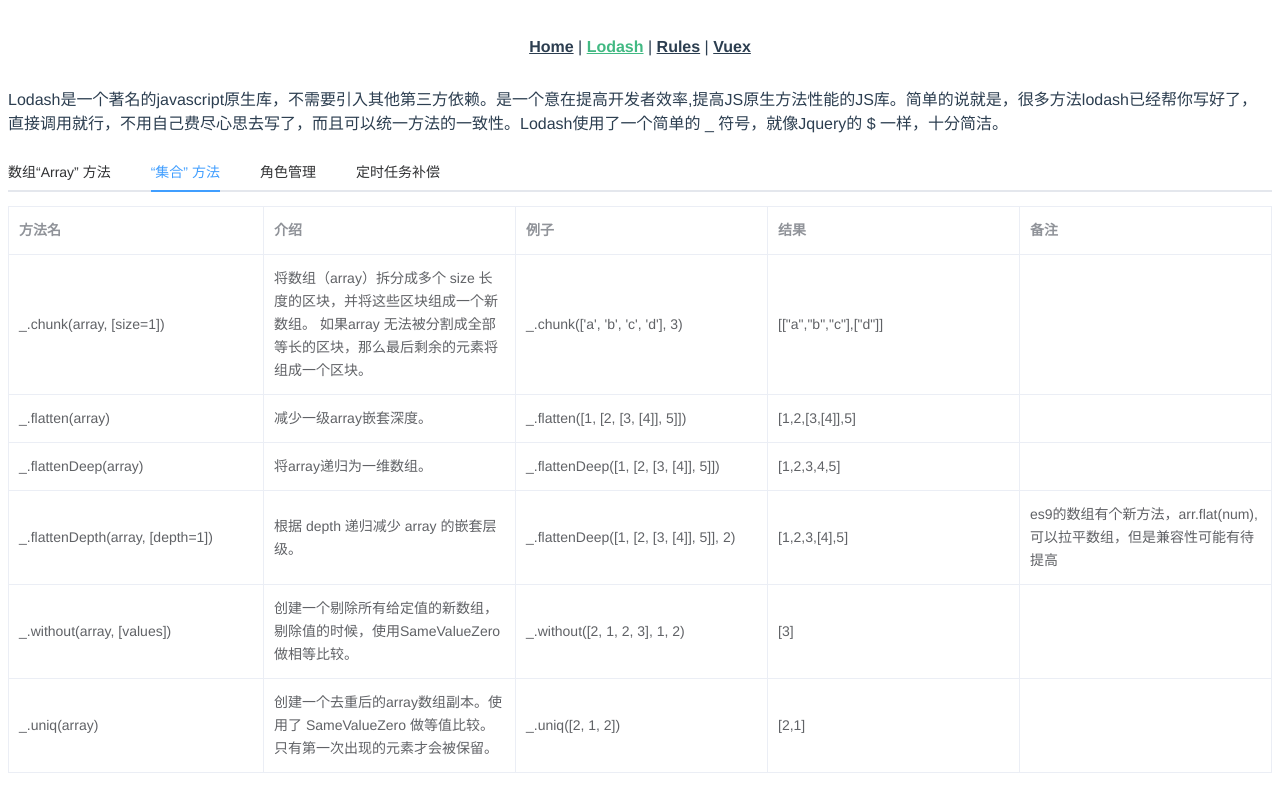
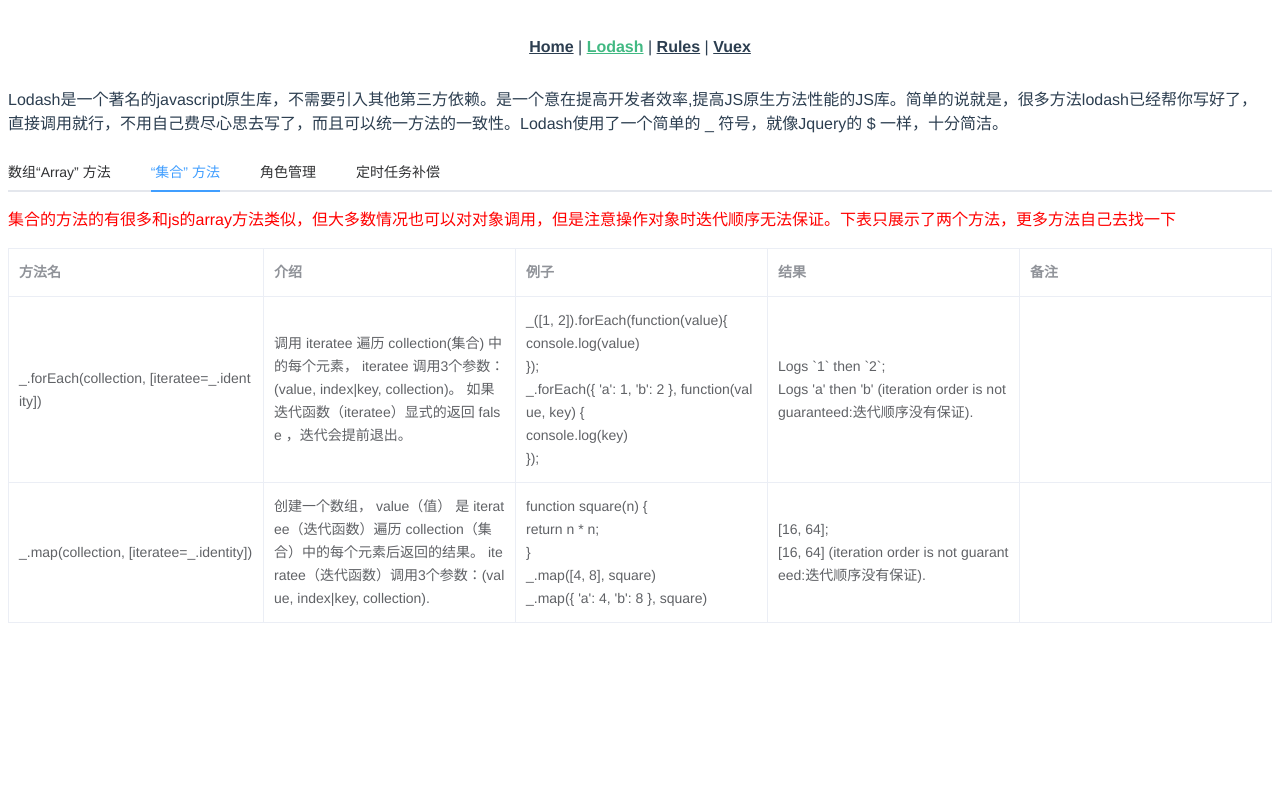
Before and after one commit to lijun2017/share, a Vue app: page /lodash in a window 1280 px wide. Both pictures are taken after a click on the tab "“集合” 方法". Built offline with nearby package versions, Linux system fonts and the light colour scheme.

Commit message:
loadsh的集合方法

```diff
--- a/src/views/Lodash/collectionLodash.vue
+++ b/src/views/Lodash/collectionLodash.vue
@@ -1,66 +1,50 @@
 <template>
-  <div class="array-lodash">
+  <div class="collection-lodash">
+    <div class="tip"> 集合的方法的有很多和js的array方法类似，但大多数情况也可以对对象调用，但是注意操作对象时迭代顺序无法保证。下表只展示了两个方法，更多方法自己去找一下</div><br/>
     <el-table
     :data="lodashData"
     border
     style="width: 100%">
       <template v-for="(item, index) in keys">
+        <el-table-column v-if="item.key === 'example' || item.key === 'result'" :label="item.label" :key="index">
+          <template slot-scope="scope">
+            <div v-html="scope.row.example" v-if="item.key === 'example'"></div>
+            <div v-html="scope.row.result" v-if="item.key === 'result'"></div>
+          </template>
+        </el-table-column>
         <el-table-column
+          v-else
           :prop="item.key"
           :label="item.label"
           :type="item.type"
           :key="index"
           :column-key="item.key"
           :formatter="item.formatter"
-        ></el-table-column>
+        >
+        </el-table-column>
       </template>
     </el-table>
   </div>
 </template>
 
 <script>
-import _ from 'lodash'
+// import _ from 'lodash'
 export default {
-  name: 'Lodash',
+  name: 'collectionLodash',
   data () {
     return {
       lodashData: [
         {
-          name: '_.chunk(array, [size=1])',
-          introduction: '将数组（array）拆分成多个 size 长度的区块，并将这些区块组成一个新数组。 如果array 无法被分割成全部等长的区块，那么最后剩余的元素将组成一个区块。',
-          example: "_.chunk(['a', 'b', 'c', 'd'], 3)",
-          result: JSON.stringify(_.chunk(['a', 'b', 'c', 'd'], 3))
+          name: '_.forEach(collection, [iteratee=_.identity])',
+          introduction: '调用 iteratee 遍历 collection(集合) 中的每个元素， iteratee 调用3个参数： (value, index|key, collection)。 如果迭代函数（iteratee）显式的返回 false ，迭代会提前退出。',
+          example: "_([1, 2]).forEach(function(value){<br/> console.log(value) <br/>});<br/> _.forEach({ 'a': 1, 'b': 2 }, function(value, key) {<br/> console.log(key)<br/>});",
+          result: "Logs `1` then `2`;<br/> Logs 'a' then 'b' (iteration order is not guaranteed:迭代顺序没有保证)."
         },
         {
-          name: '_.flatten(array)',
-          introduction: '减少一级array嵌套深度。',
-          example: '_.flatten([1, [2, [3, [4]], 5]])',
-          result: JSON.stringify(_.flatten([1, [2, [3, [4]], 5]]))
-        },
-        {
-          name: '_.flattenDeep(array)',
-          introduction: '将array递归为一维数组。',
-          example: '_.flattenDeep([1, [2, [3, [4]], 5]])',
-          result: JSON.stringify(_.flattenDeep([1, [2, [3, [4]], 5]]))
-        },
-        {
-          name: '_.flattenDepth(array, [depth=1])',
-          introduction: '根据 depth 递归减少 array 的嵌套层级。',
-          example: '_.flattenDeep([1, [2, [3, [4]], 5]], 2)',
-          result: JSON.stringify(_.flattenDepth([1, [2, [3, [4]], 5]], 2)),
-          remark: 'es9的数组有个新方法，arr.flat(num), 可以拉平数组，但是兼容性可能有待提高'
-        },
-        {
-          name: '_.without(array, [values])',
-          introduction: '创建一个剔除所有给定值的新数组，剔除值的时候，使用SameValueZero做相等比较。',
-          example: '_.without([2, 1, 2, 3], 1, 2)',
-          result: JSON.stringify(_.without([2, 1, 2, 3], 1, 2))
-        },
-        {
-          name: '_.uniq(array)',
-          introduction: '创建一个去重后的array数组副本。使用了 SameValueZero 做等值比较。只有第一次出现的元素才会被保留。',
-          example: '_.uniq([2, 1, 2])',
-          result: JSON.stringify(_.uniq([2, 1, 2]))
+          name: '_.map(collection, [iteratee=_.identity])',
+          introduction: '创建一个数组， value（值） 是 iteratee（迭代函数）遍历 collection（集合）中的每个元素后返回的结果。 iteratee（迭代函数）调用3个参数：(value, index|key, collection).',
+          example: "function square(n) {<br/>return n * n;<br/>}<br/>_.map([4, 8], square)<br/>_.map({ 'a': 4, 'b': 8 }, square)",
+          result: '[16, 64];<br/> [16, 64] (iteration order is not guaranteed:迭代顺序没有保证).'
         }
       ]
     }
@@ -95,4 +79,7 @@
 </script>
 
 <style lang="scss" scoped>
+.tip {
+  color: red;
+}
 </style>
```
